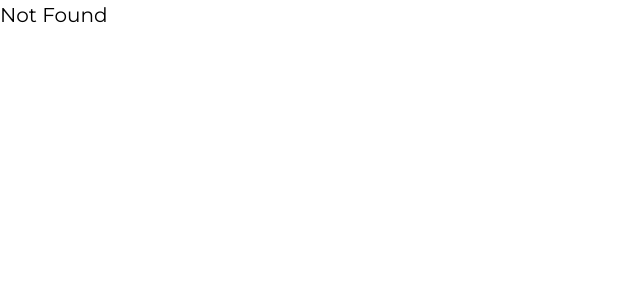
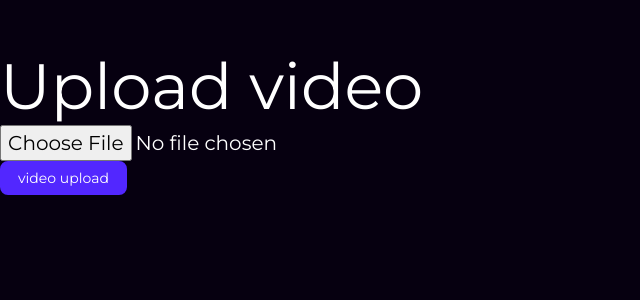
Before and after one commit to ZoricmaTs/project, a React (Vite) app: page /upload in a window 1280 px wide. Shown: the top 300 px of the page, without its empty margins (0-640 px from the left). Built offline with nearby package versions, Linux system fonts and the light colour scheme.

Commit message:
add upload video

```diff
--- a/src/api.ts
+++ b/src/api.ts
@@ -1,6 +1,6 @@
 import React from 'react';
 import type {User} from './store/useUserStore.ts';
-import axiosConstructor from 'axios';
+import axiosConstructor, {type AxiosResponse} from 'axios';
 
 const API_URL = 'http://localhost:3000';
 
@@ -83,6 +83,17 @@ export class Api {
       this.accessToken = undefined;
     }) ;
   }
+
+  async createUploadUrl(filename: unknown, title: string): Promise<AxiosResponse<{ videoId: string,uploadUrl: string }>> {
+    return await this.axios.post("/videos/upload-url",
+      JSON.stringify({ filename, title }), {
+      headers: { "Content-Type": "application/json" },
+    });
+  }
+
+  async markUploaded(videoId: string) {
+    return await this.axios.post(`/videos/${videoId}/uploaded`, {});
+  }
 }
 
 export const api = new Api();
--- a/src/routeTree.gen.ts
+++ b/src/routeTree.gen.ts
@@ -9,11 +9,17 @@
 // Additionally, you should also exclude this file from your linter and/or formatter to prevent it from being checked or modified.
 
 import { Route as rootRouteImport } from './routes/__root'
+import { Route as UploadRouteImport } from './routes/upload'
 import { Route as RegistrationRouteImport } from './routes/registration'
 import { Route as AuthorizationRouteImport } from './routes/authorization'
 import { Route as IndexRouteImport } from './routes/index'
 import { Route as ProfileIndexRouteImport } from './routes/profile.$index'
 
+const UploadRoute = UploadRouteImport.update({
+  id: '/upload',
+  path: '/upload',
+  getParentRoute: () => rootRouteImport,
+} as any)
 const RegistrationRoute = RegistrationRouteImport.update({
   id: '/registration',
   path: '/registration',
@@ -39,12 +45,14 @@ export interface FileRoutesByFullPath {
   '/': typeof IndexRoute
   '/authorization': typeof AuthorizationRoute
   '/registration': typeof RegistrationRoute
+  '/upload': typeof UploadRoute
   '/profile/$index': typeof ProfileIndexRoute
 }
 export interface FileRoutesByTo {
   '/': typeof IndexRoute
   '/authorization': typeof AuthorizationRoute
   '/registration': typeof RegistrationRoute
+  '/upload': typeof UploadRoute
   '/profile/$index': typeof ProfileIndexRoute
 }
 export interface FileRoutesById {
@@ -52,25 +60,45 @@ export interface FileRoutesById {
   '/': typeof IndexRoute
   '/authorization': typeof AuthorizationRoute
   '/registration': typeof RegistrationRoute
+  '/upload': typeof UploadRoute
   '/profile/$index': typeof ProfileIndexRoute
 }
 export interface FileRouteTypes {
   fileRoutesByFullPath: FileRoutesByFullPath
-  fullPaths: '/' | '/authorization' | '/registration' | '/profile/$index'
+  fullPaths:
+    | '/'
+    | '/authorization'
+    | '/registration'
+    | '/upload'
+    | '/profile/$index'
   fileRoutesByTo: FileRoutesByTo
-  to: '/' | '/authorization' | '/registration' | '/profile/$index'
-  id: '__root__' | '/' | '/authorization' | '/registration' | '/profile/$index'
+  to: '/' | '/authorization' | '/registration' | '/upload' | '/profile/$index'
+  id:
+    | '__root__'
+    | '/'
+    | '/authorization'
+    | '/registration'
+    | '/upload'
+    | '/profile/$index'
   fileRoutesById: FileRoutesById
 }
 export interface RootRouteChildren {
   IndexRoute: typeof IndexRoute
   AuthorizationRoute: typeof AuthorizationRoute
   RegistrationRoute: typeof RegistrationRoute
+  UploadRoute: typeof UploadRoute
   ProfileIndexRoute: typeof ProfileIndexRoute
 }
 
 declare module '@tanstack/react-router' {
   interface FileRoutesByPath {
+    '/upload': {
+      id: '/upload'
+      path: '/upload'
+      fullPath: '/upload'
+      preLoaderRoute: typeof UploadRouteImport
+      parentRoute: typeof rootRouteImport
+    }
     '/registration': {
       id: '/registration'
       path: '/registration'
@@ -106,6 +134,7 @@ const rootRouteChildren: RootRouteChildren = {
   IndexRoute: IndexRoute,
   AuthorizationRoute: AuthorizationRoute,
   RegistrationRoute: RegistrationRoute,
+  UploadRoute: UploadRoute,
   ProfileIndexRoute: ProfileIndexRoute,
 }
 export const routeTree = rootRouteImport
--- a/src/routes/authorization.tsx
+++ b/src/routes/authorization.tsx
@@ -16,8 +16,8 @@ function RouteComponent() {
     const email = (e.currentTarget.elements.namedItem('email') as HTMLInputElement).value;
     const password = (e.currentTarget.elements.namedItem('password') as HTMLInputElement).value;
 
-    userStore.authorize({email, password}).then((id) => {
-      navigate({to: `/profile/${id}`}).catch(null);
+    userStore.authorize({email, password}).then((user) => {
+      navigate({to: `/profile/${user.id}`}).catch(null);
     }).catch((err) => {
       console.log('Authorization error', err);
       alert('Login failed!');
--- a/src/routes/index.tsx
+++ b/src/routes/index.tsx
@@ -4,7 +4,7 @@ import {useUserStore} from '../store/useUserStore.ts';
 
 export const Route = createFileRoute('/')({
   component: Index,
-})
+});
 
 function Index() {
   const navigate = useNavigate();
--- a/src/routes/profile.$index.tsx
+++ b/src/routes/profile.$index.tsx
@@ -21,6 +21,10 @@ function RouteComponent() {
 
   return <div className={'scene'}>
     <p>{`Hello ${userStore.user?.name}!`}</p>
+
+    <Button size={'sm'} variant={'outline'} onClick={() => navigate({to: '/upload'})}>
+      {'Upload new video'}
+    </Button>
     <Button
       onClick={() => userStore.logout().then(() => navigate({to: '/'}))}
       size={'sm'}
--- /dev/null
+++ b/src/routes/upload.tsx
@@ -0,0 +1,72 @@
+import { createFileRoute } from '@tanstack/react-router'
+import {Button} from '../widgets/button';
+import {api} from '../api.ts';
+import React from 'react';
+
+export const Route = createFileRoute('/upload')({
+  component: RouteComponent,
+})
+
+type UploadStatus = 'QUEUED' | 'PROCESSING' | 'READY';
+
+function RouteComponent() {
+  const [uploadStatus, setUploadStatus] = React.useState<UploadStatus | null>(null);
+  const onUpload = async (e: React.FormEvent<HTMLFormElement>) => {
+    e.preventDefault();
+    const form = e.currentTarget;
+    const input = form.elements.namedItem("fileInput") as HTMLInputElement;
+    const file = input.files?.[0];
+
+    if (!file) {
+      return alert("Choose a file");
+    }
+
+    const { videoId, uploadUrl } = (await api.createUploadUrl(file.name, file.name)).data;
+
+    setUploadStatus('QUEUED');
+
+    await fetch(uploadUrl, {
+      method: "PUT",
+      body: file
+    }).then(() => {
+      setUploadStatus('PROCESSING');
+    });
+
+    await api.markUploaded(videoId).then(() => {
+      setUploadStatus('READY');
+    });
+
+    alert("Video uploaded and queued for processing")
+  }
+
+  return <div className={'scene'}>
+    <h1>{'Upload video'}</h1>
+    {uploadStatus === 'READY'
+      ? (
+        <div>
+          <p>{'Your video is ready!'}</p>
+          <Button
+            size={'sm'}
+            variant={'primary'}
+            onClick={() => setUploadStatus(null)}
+          >
+            {'Upload another video'}
+          </Button>
+        </div>
+      )
+      : (
+        <form onSubmit={onUpload}>
+          <input type="file" id="fileInput" name="fileInput"/>
+          <Button
+            size={'sm'}
+            variant={'primary'}
+            type={'submit'}
+          >
+            {'video upload'}
+          </Button>
+          {uploadStatus && <p>{`Upload status: ${uploadStatus}`}</p>}
+        </form>
+      )
+    }
+  </div>;
+}
```
